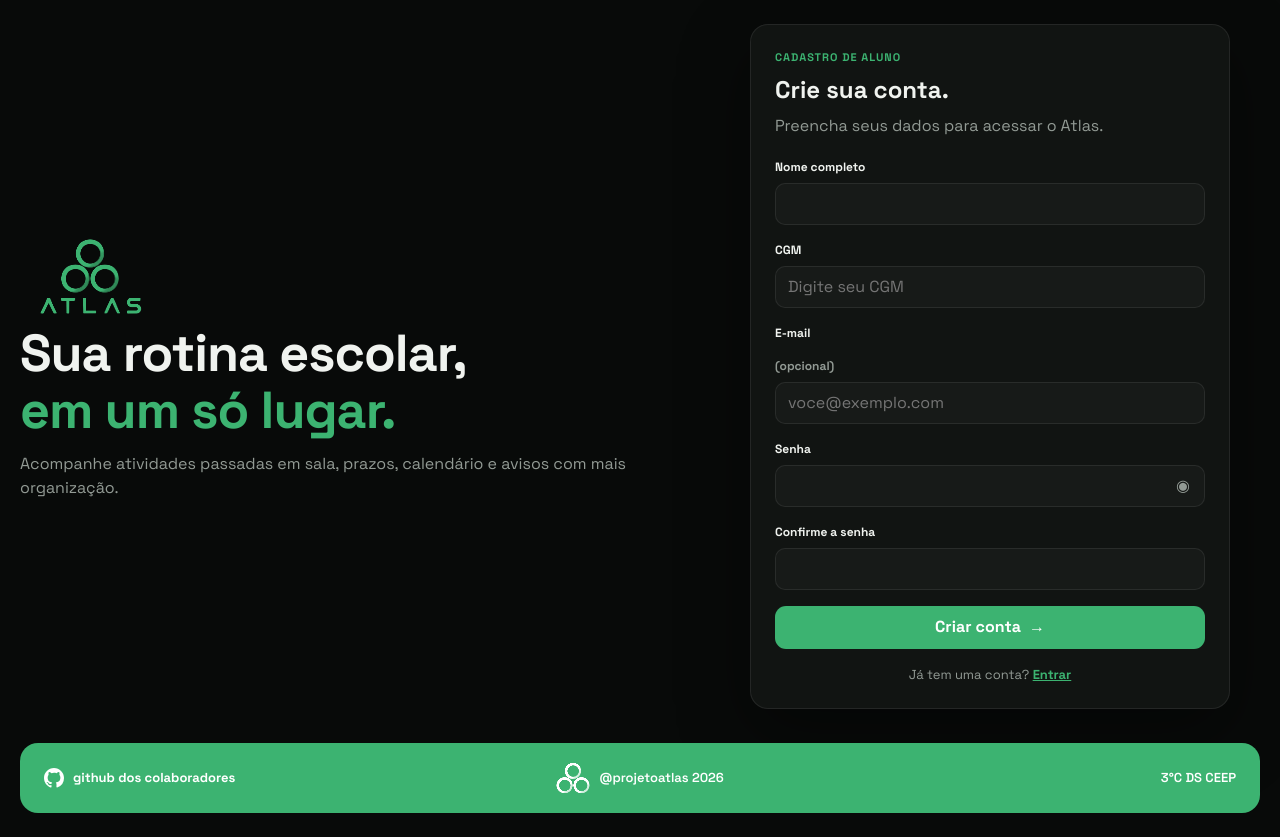
After one commit to L7TFelip/Atlas-Ceep, a Flask app: page /cadastro in a window 1280 px wide. The commit adds this page. Run offline with Flask 3, Linux system fonts and the light colour scheme.

Commit message:
pagina de cadastro implementada e database.py nao cria mais registros de teste

```diff
--- a/backend/app.py
+++ b/backend/app.py
@@ -75,6 +75,12 @@ def create_app():
 
         return render_template("login.html")
 
+    @app.get("/cadastro")
+    def pagina_cadastro():
+        if session.get("papel"):
+            return redirect(pagina_para_papel(session.get("papel")))
+        return render_template("cadastro.html")
+
     @app.get("/aluno")
     def pagina_aluno():
         if session.get("papel") != "aluno":
--- /dev/null
+++ b/static/js/cadastro.js
@@ -0,0 +1,67 @@
+(() => {
+  "use strict";
+
+  const { $ , api } = window.Atlas;
+
+  function initCadastro() {
+    const form = $("#registerForm");
+    if (!form) return;
+
+    const nome = $("#fullName");
+    const cgm = $("#cgm");
+    const email = $("#email");
+    const senha = $("#password");
+    const confirmarSenha = $("#confirmPassword");
+    const mensagem = $("#registerMessage");
+    const botao = $("#registerButton");
+
+    function mostrarMensagem(texto, tipo = "error") {
+      mensagem.hidden = false;
+      mensagem.textContent = texto;
+      mensagem.className = `login-message ${tipo}`;
+    }
+
+    $("#passwordToggle")?.addEventListener("click", event => {
+      const controle = event.currentTarget;
+      const mostrar = senha.type === "password";
+      senha.type = mostrar ? "text" : "password";
+      controle.textContent = mostrar ? "○" : "◉";
+      controle.setAttribute("aria-label", mostrar ? "Ocultar senha" : "Mostrar senha");
+      controle.title = mostrar ? "Ocultar senha" : "Mostrar senha";
+    });
+
+    form.addEventListener("submit", async event => {
+      event.preventDefault();
+      mensagem.hidden = true;
+
+      if (!form.reportValidity()) return;
+      if (senha.value !== confirmarSenha.value) {
+        mostrarMensagem("As senhas não coincidem.");
+        confirmarSenha.focus();
+        return;
+      }
+
+      botao.disabled = true;
+      try {
+        await api("/api/auth/cadastro", {
+          method: "POST",
+          body: JSON.stringify({
+            nome: nome.value.trim(),
+            cgm: cgm.value.trim(),
+            email: email.value.trim(),
+            senha: senha.value
+          })
+        });
+        mostrarMensagem("Conta criada com sucesso. Redirecionando para o login...", "success");
+        window.setTimeout(() => { window.location.href = "/login"; }, 1200);
+      } catch (error) {
+        mostrarMensagem(error.message);
+      } finally {
+        botao.disabled = false;
+      }
+    });
+  }
+
+  if (document.readyState === "loading") document.addEventListener("DOMContentLoaded", initCadastro);
+  else initCadastro();
+})();
--- /dev/null
+++ b/templates/cadastro.html
@@ -0,0 +1,85 @@
+<!DOCTYPE html>
+<html lang="pt-BR" data-theme="dark">
+<head>
+  <meta charset="UTF-8">
+  <meta name="viewport" content="width=device-width, initial-scale=1.0">
+  <meta name="description" content="Crie sua conta de aluno no Atlas CEEP.">
+  <title>Atlas CEEP — Cadastro</title>
+  <link rel="stylesheet" href="/static/css/style.css">
+</head>
+<body>
+  <svg class="logo-filter-defs" aria-hidden="true" focusable="false" width="0" height="0" xmlns="http://www.w3.org/2000/svg">
+    <defs>
+      <filter id="atlasDarkGreen" color-interpolation-filters="sRGB"><feColorMatrix type="matrix" values="0 0 0 0 0.2353 0 0 0 0 0.7020 0 0 0 0 0.4431 0.2 2.8 0.25 0 -0.08" /></filter>
+      <filter id="atlasFooterWhite" color-interpolation-filters="sRGB"><feColorMatrix type="matrix" values="0 0 0 0 1 0 0 0 0 1 0 0 0 0 1 0.2 2.8 0.25 0 -0.08" /></filter>
+    </defs>
+  </svg>
+
+  <div class="app-shell">
+    <main class="dashboard auth-layout">
+      <section class="auth-intro">
+        <div class="brand">
+          <span class="brand-logo-frame"><img class="brand-logo" src="/static/assets/Logo.png" alt="Atlas CEEP"></span>
+        </div>
+        <h1>Sua rotina escolar,<span>em um só lugar.</span></h1>
+        <p class="muted">Acompanhe atividades passadas em sala, prazos, calendário e avisos com mais organização.</p>
+      </section>
+
+      <section class="panel auth-card" aria-labelledby="registerTitle">
+        <div class="panel-head">
+          <div>
+            <p class="eyebrow">CADASTRO DE ALUNO</p>
+            <h2 id="registerTitle">Crie sua conta.</h2>
+            <p class="muted">Preencha seus dados para acessar o Atlas.</p>
+          </div>
+        </div>
+
+        <form class="form-stack" id="registerForm" novalidate>
+          <div class="form-group">
+            <label for="fullName">Nome completo</label>
+            <input type="text" id="fullName" name="nome" autocomplete="name" maxlength="150" required>
+          </div>
+          <div class="form-group">
+            <label for="cgm">CGM</label>
+            <input type="text" id="cgm" name="cgm" inputmode="numeric" autocomplete="username" minlength="4" maxlength="20" pattern="[0-9]{4,20}" placeholder="Digite seu CGM" required>
+          </div>
+          <div class="form-group">
+            <label for="email">E-mail <span class="muted">(opcional)</span></label>
+            <input type="email" id="email" name="email" autocomplete="email" maxlength="150" placeholder="voce@exemplo.com">
+          </div>
+          <div class="form-group">
+            <label for="password">Senha</label>
+            <div class="input-wrapper">
+              <input type="password" id="password" name="senha" autocomplete="new-password" minlength="8" required>
+              <button type="button" class="password-toggle" id="passwordToggle" aria-label="Mostrar senha" title="Mostrar senha">◉</button>
+            </div>
+          </div>
+          <div class="form-group">
+            <label for="confirmPassword">Confirme a senha</label>
+            <input type="password" id="confirmPassword" name="confirmar_senha" autocomplete="new-password" minlength="8" required>
+          </div>
+          <button type="submit" class="primary-btn" id="registerButton">
+            <span>Criar conta</span><span aria-hidden="true">→</span>
+          </button>
+          <div class="login-message" id="registerMessage" role="status" aria-live="polite" hidden></div>
+          <p class="muted" style="text-align:center; margin:0; font-size:13px;">
+            Já tem uma conta? <a href="/login" style="color:var(--accent); font-weight:700;">Entrar</a>
+          </p>
+        </form>
+      </section>
+    </main>
+
+    <footer class="site-footer">
+      <a href="https://github.com/L7TFelip/Atlas-Ceep" target="_blank" rel="noopener noreferrer">
+        <svg class="site-footer-github" viewBox="0 0 16 16" aria-hidden="true" focusable="false"><path fill="currentColor" d="M8 0C3.58 0 0 3.58 0 8c0 3.54 2.29 6.53 5.47 7.59.4.07.55-.17.55-.38 0-.19-.01-.82-.01-1.49-2.01.37-2.53-.49-2.69-.94-.09-.23-.48-.94-.82-1.13-.28-.15-.68-.52-.01-.53.63-.01 1.08.58 1.23.82.72 1.21 1.87.87 2.33.66.07-.52.28-.87.51-1.07-1.78-.2-3.64-.89-3.64-3.95 0-.87.31-1.59.82-2.15-.08-.2-.36-1.02.08-2.12 0 0 .67-.21 2.2.82A7.65 7.65 0 0 1 8 3.86c.68 0 1.36.09 2 .27 1.53-1.04 2.2-.82 2.2-.82.44 1.1.16 1.92.08 2.12.51.56.82 1.27.82 2.15 0 3.07-1.87 3.75-3.65 3.95.29.25.54.73.54 1.48 0 1.07-.01 1.93-.01 2.2 0 .21.15.46.55.38A8.013 8.013 0 0 0 16 8c0-4.42-3.58-8-8-8z" /></svg>
+        <span>github dos colaboradores</span>
+      </a>
+      <span class="site-footer-credit"><span class="site-footer-logo-frame" aria-hidden="true"><img src="/static/assets/Logo.png" alt=""></span><span>@projetoatlas 2026</span></span>
+      <span class="site-footer-class">3°C DS CEEP</span>
+    </footer>
+  </div>
+
+  <script src="/static/js/main.js"></script>
+  <script src="/static/js/cadastro.js"></script>
+</body>
+</html>
--- a/templates/login.html
+++ b/templates/login.html
@@ -139,6 +139,10 @@
 
           <div class="login-message" id="loginMessage" role="status" aria-live="polite" hidden></div>
 
+          <p class="muted" style="text-align:center; margin:0; font-size:13px;">
+            Ainda não tem conta? <a href="/cadastro" style="color:var(--accent); font-weight:700;">Cadastre-se</a>
+          </p>
+
         </form>
 
       </section>
```
Also changed, not shown: AGENTS.md (added, +31 -0 lines), backend/database/database.py (+9 -88 lines), backend/mostrar_banco.py (added, +43 -0 lines), backend/routes/auth.py (+44 -1 lines), static/js/main.js (+16 -0 lines), requirements.txt (line endings or trailing spaces), 1 other file.
